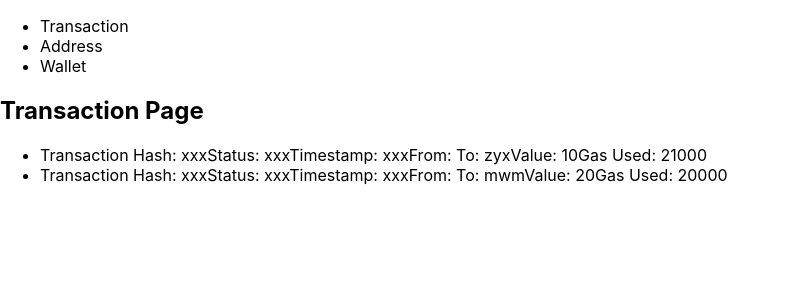
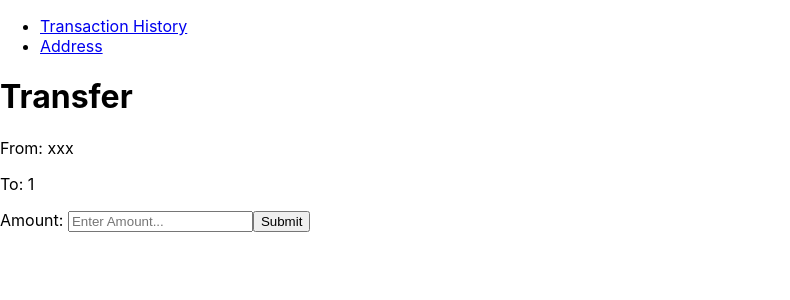
Before and after one commit to pavanimiglani/BCDV4021_Project, a React (Create React App) app: page /address/1 in a window 1280 px wide. Shown: the top 300 px of the page, without its empty margins (0-790 px from the left). Built offline with nearby package versions, Linux system fonts and the light colour scheme.

Commit message:
Use of Router

```diff
--- a/package.json
+++ b/package.json
@@ -6,6 +6,7 @@
     "@testing-library/jest-dom": "^5.17.0",
     "@testing-library/react": "^13.4.0",
     "@testing-library/user-event": "^13.5.0",
+    "install": "^0.13.0",
     "react": "^18.2.0",
     "react-dom": "^18.2.0",
     "react-scripts": "5.0.1",
@@ -34,5 +35,8 @@
       "last 1 firefox version",
       "last 1 safari version"
     ]
+  },
+  "devDependencies": {
+    "react-router-dom": "^6.17.0"
   }
 }
--- a/src/AddressPage.js
+++ /dev/null
@@ -1,20 +0,0 @@
-import React from 'react';
-
-const mockAddresses = ['aaa', 'bbb', 'ccc', 'ddd', 'eee']; // Replace with your actual address data
-
-function AddressPage({ onTransferClick }) {
-  return (
-    <div>
-      <h2>Address Page</h2>
-      <ul>
-        {mockAddresses.map((address, index) => (
-          <li key={index}>
-            <a href="#" onClick={() => onTransferClick(address)}>{address}</a>
-          </li>
-        ))}
-      </ul>
-    </div>
-  );
-}
-
-export default AddressPage;
--- a/src/App.js
+++ b/src/App.js
@@ -1,49 +1,28 @@
-import React, { useState } from 'react';
-import TransactionPage from './TransactionPage';
-import AddressPage from './AddressPage';
-import TransferPage from './TransferPage';
+import ReactDOM from "react-dom/client";
+import { BrowserRouter, Routes, Route } from "react-router-dom";
+import TransactionPage from "./pages/TransactionPage";
+import AddressPage from "./pages/AddressPage";
+import Layout from "./pages/Layout";
+import TransferPage from "./pages/TransferPage"
 
-function App() {
-  const [activeTab, setActiveTab] = useState('Transaction');
-  const [selectedAddress, setSelectedAddress] = useState(null);
-  const [userAddress, setuserAddress] = useState("xyz");
-
-
-  const handleTabClick = (tab) => {
-    setActiveTab(tab);
-    setSelectedAddress(null); // Reset selected address when switching tabs
-  };
-
-  const handleAddressClick = (address) => {
-    setActiveTab('Transfer'); // Set the active tab to "Transfer"
-    setSelectedAddress(address); // Store the selected address
+export default function App() {
+  const user = {
+    address: 'xxx',
+    amount: 10,
   };
 
   return (
-    <div>
-      <header>
-        <nav>
-          <ul>
-            <li onClick={() => handleTabClick('Transaction')} className={activeTab === 'Transaction' ? 'active' : ''}>
-              Transaction
-            </li>
-            <li onClick={() => handleTabClick('Address')} className={activeTab === 'Address' ? 'active' : ''}>
-              Address
-            </li>
-            <li onClick={() => handleTabClick('Wallet')} className={activeTab === 'Wallet' ? 'active' : ''}>
-              Wallet
-            </li>
-          </ul>
-        </nav>
-      </header>
-      <main>
-        {activeTab === 'Transaction' && <TransactionPage />}
-        {activeTab === 'Address' && <AddressPage onTransferClick={handleAddressClick} />}
-        {activeTab === 'Transfer' && <TransferPage mainuser={userAddress} selectedAddress={selectedAddress} />}
-        {/* Add handling for other tabs (Wallet) here */}
-      </main>
-    </div>
+    <BrowserRouter>
+      <Routes>
+        <Route path="/" element={<Layout />}>
+          <Route index element={<TransactionPage />} />
+          <Route path="AddressPage" element={<AddressPage />} />
+          <Route path="/address/:address" element={<TransferPage user={user} />} />
+        </Route>
+      </Routes>
+    </BrowserRouter>
   );
 }
 
-export default App;
+const root = ReactDOM.createRoot(document.getElementById('root'));
+root.render(<App />);
--- a/src/TransactionPage.js
+++ /dev/null
@@ -1,30 +0,0 @@
-import React from 'react';
-
-const TransactionsHistory = [
-  { TransactionHash: 'xxx', Status: 'xxx', Timestamp: 'xxx', From:'', To:'zyx', Value:'10', GasUse:'21000' },
-  { TransactionHash: 'xxx', Status: 'xxx', Timestamp: 'xxx', From:'', To:'mwm', Value:'20', GasUse:'20000'  },
-  // Add more transactions as needed
-];
-
-function TransactionPage() {
-  return (
-    <div>
-      <h2>Transaction Page</h2>
-      <ul>
-        {TransactionsHistory.map((transaction, index) => (
-          <li key={index}>
-            Transaction Hash: {transaction.TransactionHash}
-            Status: {transaction.Status}
-            Timestamp: {transaction.Timestamp}
-            From: {transaction.From}
-            To: {transaction.To}
-            Value: {transaction.Value}
-            Gas Used: {transaction.GasUse}
-          </li>
-        ))}
-      </ul>
-    </div>
-  );
-}
-
-export default TransactionPage;
--- /dev/null
+++ b/src/pages/AddressPage.js
@@ -0,0 +1,22 @@
+import React from 'react';
+import { Link } from 'react-router-dom';
+
+const mockAddresses = ["aaa", "bbb", "ccc"];
+
+function AddressPage() {
+  return (
+    <div>
+      <h2>Address List</h2>
+      <ul>
+        {mockAddresses.map((address, index) => (
+          <li key={index}>
+            <Link to={`/address/${address}`}>{address}</Link>
+          </li>
+        ))}
+      </ul>
+    </div>
+  );
+}
+
+
+export default AddressPage;
--- /dev/null
+++ b/src/pages/Layout.js
@@ -0,0 +1,21 @@
+import { Outlet, Link } from "react-router-dom";
+
+const Layout = () => {
+  return (
+    <>
+      <nav>
+        <ul>
+          <li>
+            <Link to="/">Transaction History</Link>
+          </li>
+          <li>
+            <Link to="/AddressPage">Address</Link>
+          </li>
+        </ul>
+      </nav>
+      <Outlet />
+    </>
+  )
+};
+
+export default Layout;
--- /dev/null
+++ b/src/pages/TransactionPage.js
@@ -0,0 +1,32 @@
+// TransactionPage.js
+import React from 'react';
+
+const TransactionsHistory = [
+  { TransactionHash: 'xxx', Status: 'xxx', Timestamp: 'xxx', From: '', To: 'zyx', Value: '10', GasUse: '21000' },
+  { TransactionHash: 'xxx', Status: 'xxx', Timestamp: 'xxx', From: '', To: 'mwm', Value: '20', GasUse: '20000' },
+  // Add more transaction data as needed
+];
+
+const TransactionPage = () => {
+  return (
+    <div>
+      <h2>Transaction History</h2>
+      <ul>
+        {TransactionsHistory.map((transaction, index) => (
+          <li key={index}>
+            TransactionHash: {transaction.TransactionHash}<br />
+            Status: {transaction.Status}<br />
+            Timestamp: {transaction.Timestamp}<br />
+            From: {transaction.From}<br />
+            To: {transaction.To}<br />
+            Value: {transaction.Value}<br />
+            Gas Use: {transaction.GasUse}<br />
+            <br />
+          </li>
+        ))}
+      </ul>
+    </div>
+  )
+}
+
+export default TransactionPage;
--- a/src/TransferPage.js
+++ b/src/pages/TransferPage.js
@@ -1,12 +1,13 @@
 import React, { useState } from 'react';
-import './App.css';
+import { useParams } from 'react-router-dom';
 
 
-function TransferPage ({userAddress, selectedAddress}){
+const TransferPage = ({ user }) => {
+    const { address } = useParams();
     const [inputValue, setInputValue] = useState('');
     const [showReceipt, setShowReceipt] = useState(false);
-    const [showHash, setHash] = useState('');
-    const [showBlockHash, setBlockHash] = useState("");
+    const [showHash, setHash] = useState('a665a45920422f9d417e4867efdc4fb8a04a1f3fff1fa07e998e86f7f7a27ae3');
+    const [showBlockHash, setBlockHash] = useState("f64e6b9f89106658822b83a8d3300260db1bcbee872f1af306581ff5599657e4");
     const [showBlockNumber, setBlockNumber] = useState(10);
     const [showGasFee, setGasFee] = useState('21000');
 
@@ -23,8 +24,8 @@ function TransferPage ({userAddress, selectedAddress}){
         <div className="App">
         <h1>Transfer</h1>
         <div>
-            <p>From: {userAddress}</p>
-            <p>To: {selectedAddress}</p>
+            <p>From: {user.address}</p>
+            <p>To: { address }</p>
         </div>
         <div>
         <form onSubmit={handleSubmit}>
@@ -45,8 +46,8 @@ function TransferPage ({userAddress, selectedAddress}){
                 <p>Transaction Hash: {showHash}</p>
                 <p>Block Hash: {showBlockHash}</p>
                 <p>Block number: {showBlockNumber}</p>
-                <p>From: {userAddress}</p>
-                <p>To: {selectedAddress}</p>
+                <p>From: {user.address}</p>
+                <p>To: {address}</p>
                 <p>Gas Used: {showGasFee}</p>
             </div>
         )}
```
Also changed, not shown: 1 other file (tests, documents, lock files or other folders).
